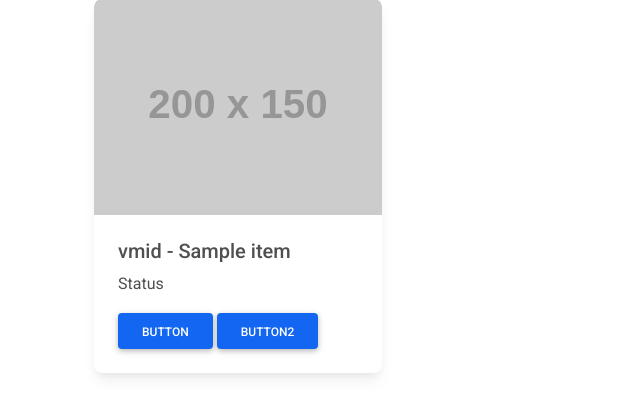
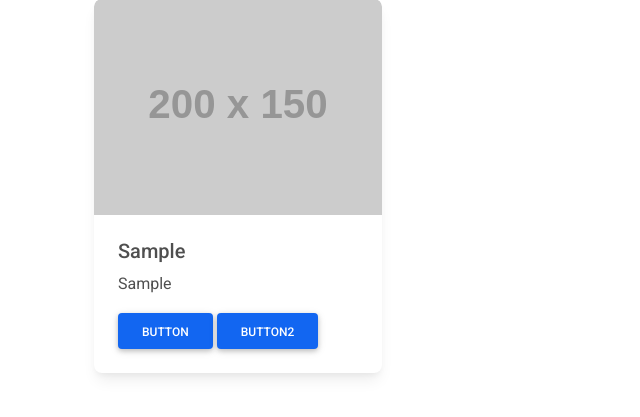
Before and after one commit to yura-l/proxmox_gui, a Django app: template ovirtapi/myapp/templates/myapp/index.html in a window 1280 px wide. Shown: the part 188-605 px from the top of the page, without its empty margins (0-640 px from the left). Run offline with Django 3.2, Linux system fonts and the light colour scheme; the template is opened without the code that fills it: most values are stand-ins (such as "Sample title", 1, 10 or a date in 2020); grey boxes labelled with a size stand in for pictures from a placeholder-image service; some libraries are stand-ins or nearby versions.

```diff
--- a/ovirtapi/myapp/func.py
+++ b/ovirtapi/myapp/func.py
@@ -81,7 +81,6 @@ def destroyStoppedVM():
             if vm['status'] == "stopped":
                 proxmox.delete('nodes/%s/qemu/%s?destroy-unreferenced-disks=1&purge=1' % (node['node'], vm['vmid']))
 
-destroyStoppedVM()
 
 
 
--- a/ovirtapi/myapp/templates/myapp/index.html
+++ b/ovirtapi/myapp/templates/myapp/index.html
@@ -53,7 +53,7 @@
 
         <div class="row">
             <br>
-            {%for item in get_all_vm%}
+            {%for key, value in get_all_vm.items%}
             <div class="col-sm">
                 <div class="card" style="width: 18rem;">
                     <div class="bg-image hover-overlay ripple" data-mdb-ripple-color="light">
@@ -63,8 +63,8 @@
                         </a>
                     </div>
                     <div class="card-body">
-                        <h5 class="card-title"> vmid -  {{item}}</h5>
-                        <p class="card-text">Status</p>
+                        <h5 class="card-title">{{value.0}} </h5>
+                        <p class="card-text">{{value.1}}</p>
                         <a href="#!" class="btn btn-primary">Button</a>
                         <a href="#!" class="btn btn-primary">Button2</a>
                     </div>
--- a/ovirtapi/myapp/templates/myapp/navbar.html
+++ b/ovirtapi/myapp/templates/myapp/navbar.html
@@ -17,7 +17,7 @@
     <!-- Collapsible wrapper -->
     <div class="collapse navbar-collapse" id="navbarSupportedContent">
       <!-- Navbar brand -->
-      <a class="navbar-brand mt-2 mt-lg-0" href="{% url 'profile'%}">
+      <a class="navbar-brand mt-2 mt-lg-0" href="{% url 'index'%}">
         <img
           src="https://mdbcdn.b-cdn.net/img/logo/mdb-transaprent-noshadows.webp"
           height="15"
@@ -28,7 +28,7 @@
       <!-- Left links -->
       <ul class="navbar-nav me-auto mb-2 mb-lg-0">
         <li class="nav-item">
-          <a class="nav-link" href="{% url 'profile'%}">Dashboard</a>
+          <a class="nav-link" href="{% url 'index'%}">Dashboard</a>
         </li>
         <li class="nav-item">
           <a class="nav-link" href="#">Team</a>
```
Also changed, not shown: ovirtapi/myapp/views.py (+13 -4 lines), ovirtapi/db.sqlite3.
